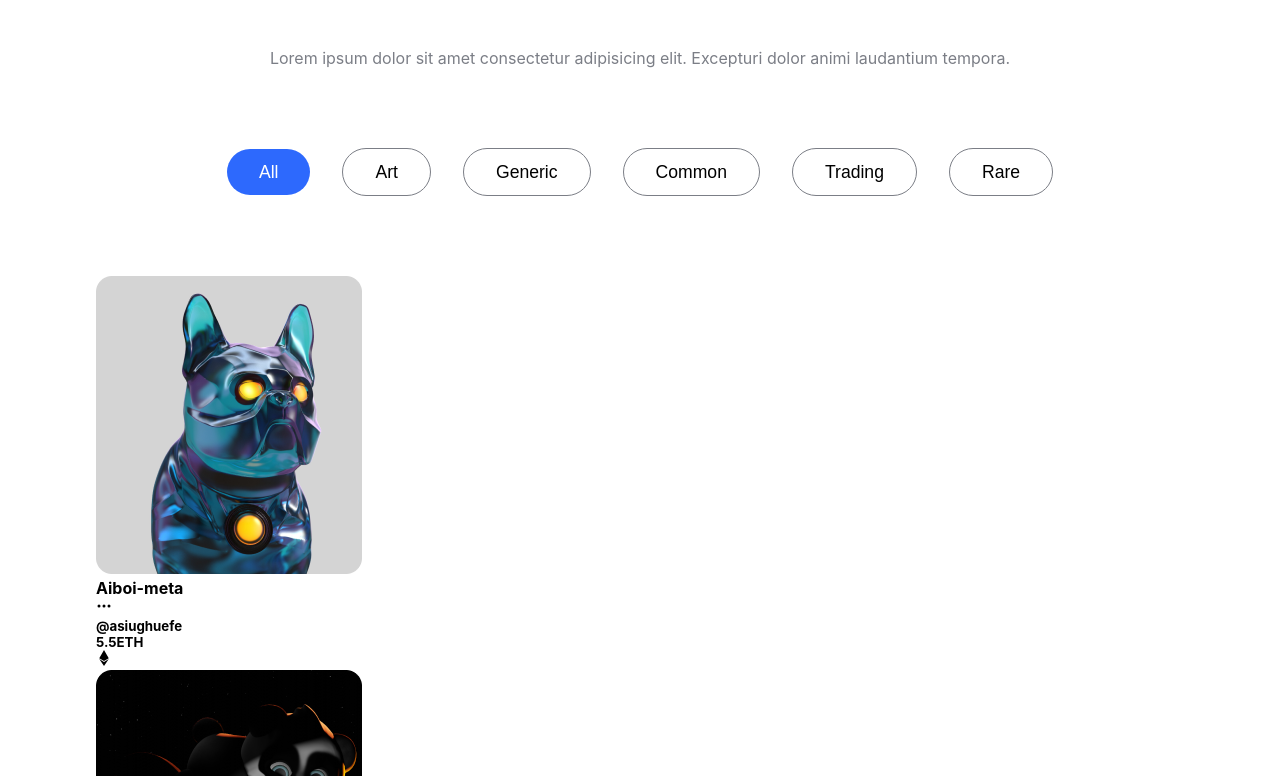
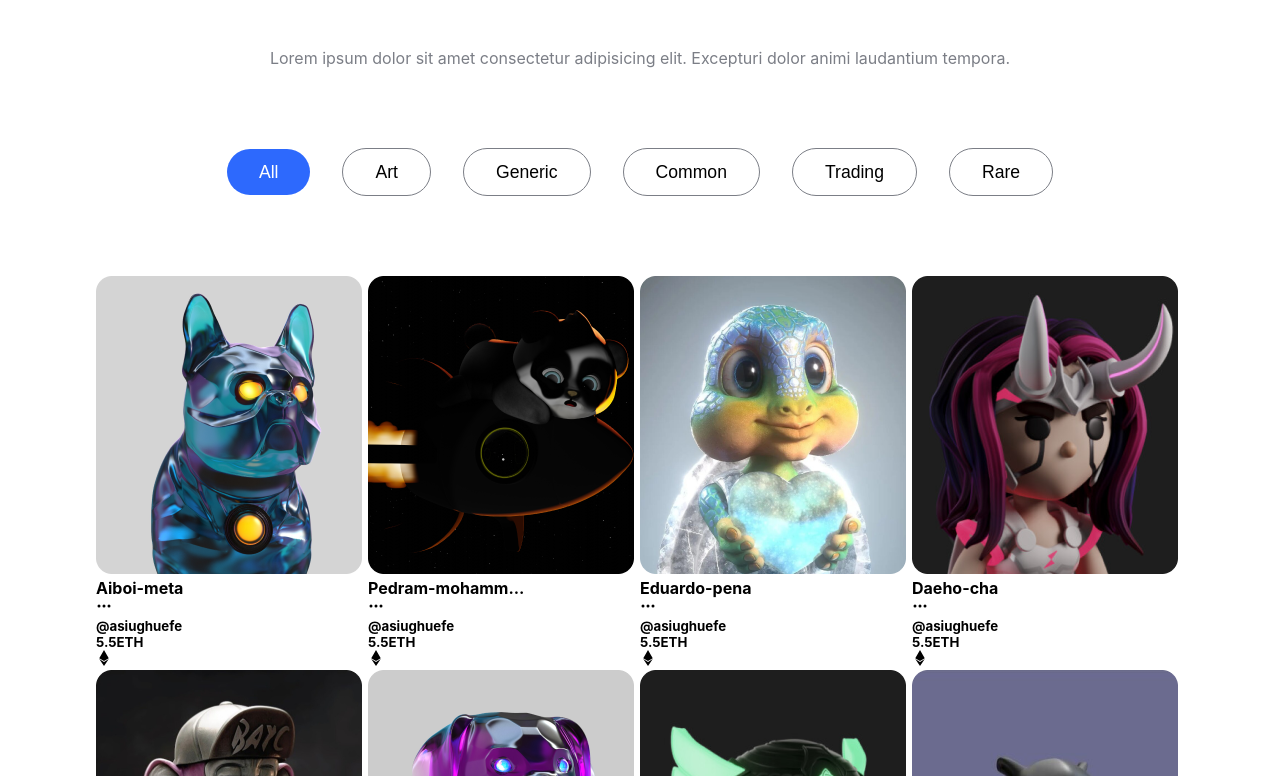
Before and after one commit to gift56/Nftlandingpage, a React (Create React App) app: page / in a window 1280 px wide. Shown: the part 2740-3516 px from the top of the page. Built offline with nearby package versions, Linux system fonts and the light colour scheme.

Commit message:
still working on marketplaces

```diff
--- a/src/components/Marketplace.jsx
+++ b/src/components/Marketplace.jsx
@@ -121,5 +121,9 @@ const Section = styled.section`
             color: #000;
             border-color: #7b7e86;
           }
-         }
+        }
+        .marketPlaces {
+               display: grid;
+               grid-template-columns: repeat(4,1fr);
+        }
 `;
```
